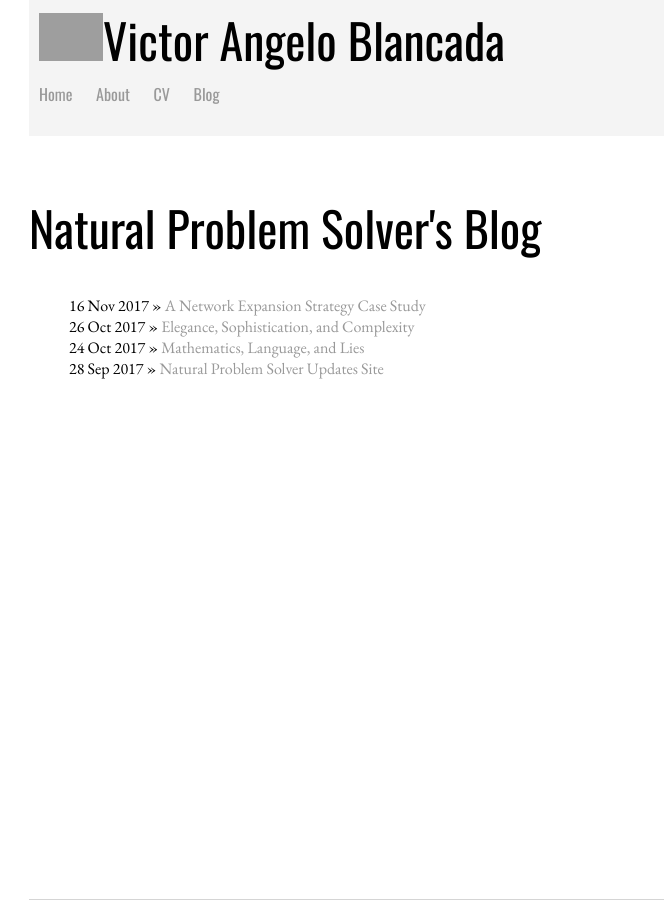
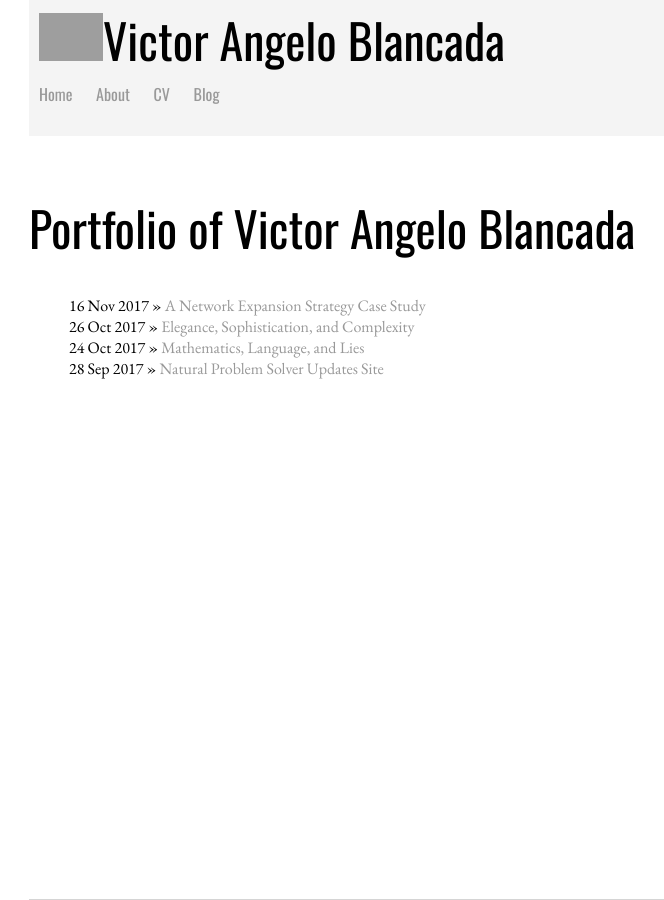
Before and after one commit to victorangeloblancada/victorangeloblancada.github.io-jekyll, a Jekyll site: the page built from portfolio/index.html, in a window 1280 px wide and 900 px high. Shown: the whole window, without its empty margins (163-827 px from the left). Built offline with Jekyll 4.4.1, drawn with Linux system fonts in a browser that asks for light colours; grey boxes are pictures that could not be loaded.

Commit message:
Update index.html

```diff
--- a/portfolio/index.html
+++ b/portfolio/index.html
@@ -1,6 +1,6 @@
 ---
 layout: default
-title: Natural Problem Solver's Blog
+title: Portfolio of Victor Angelo Blancada
 ---
 	<h1>{{ page.title }}</h1>
 	<ul class="posts">
```
